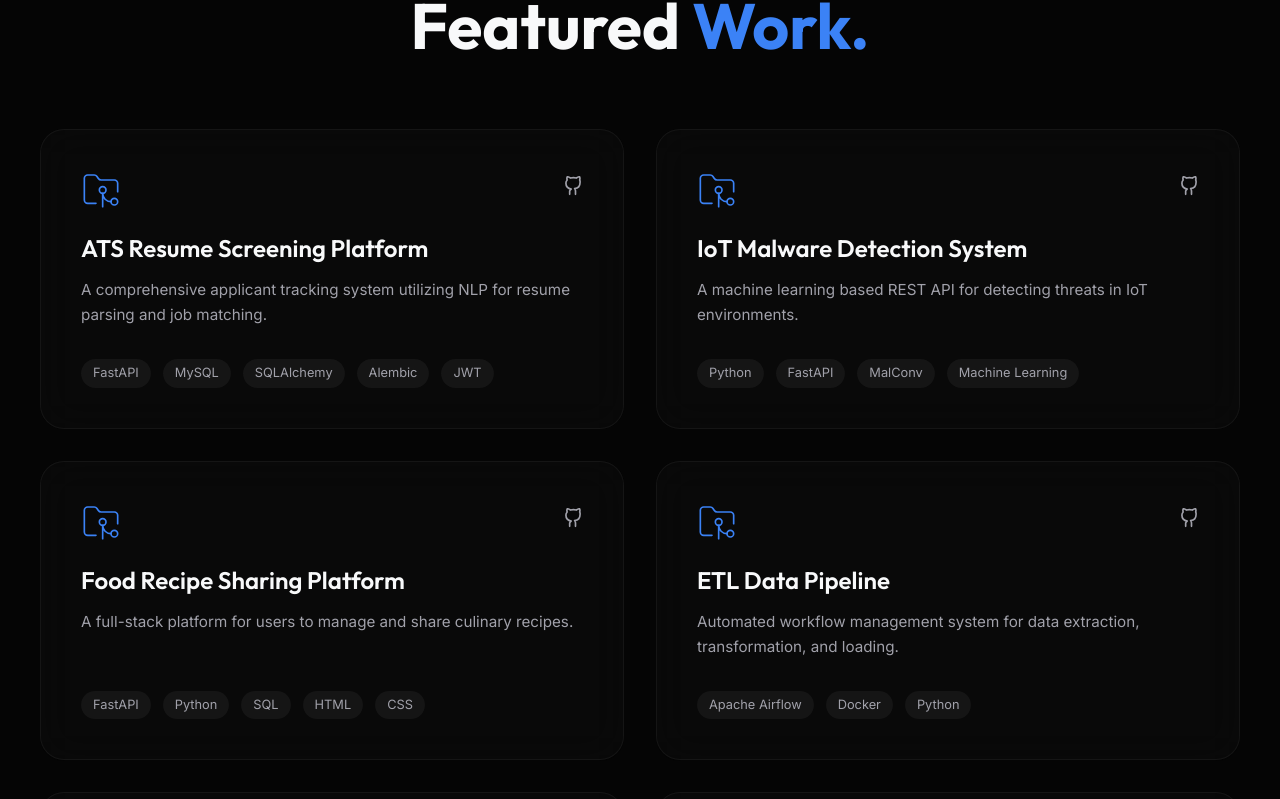
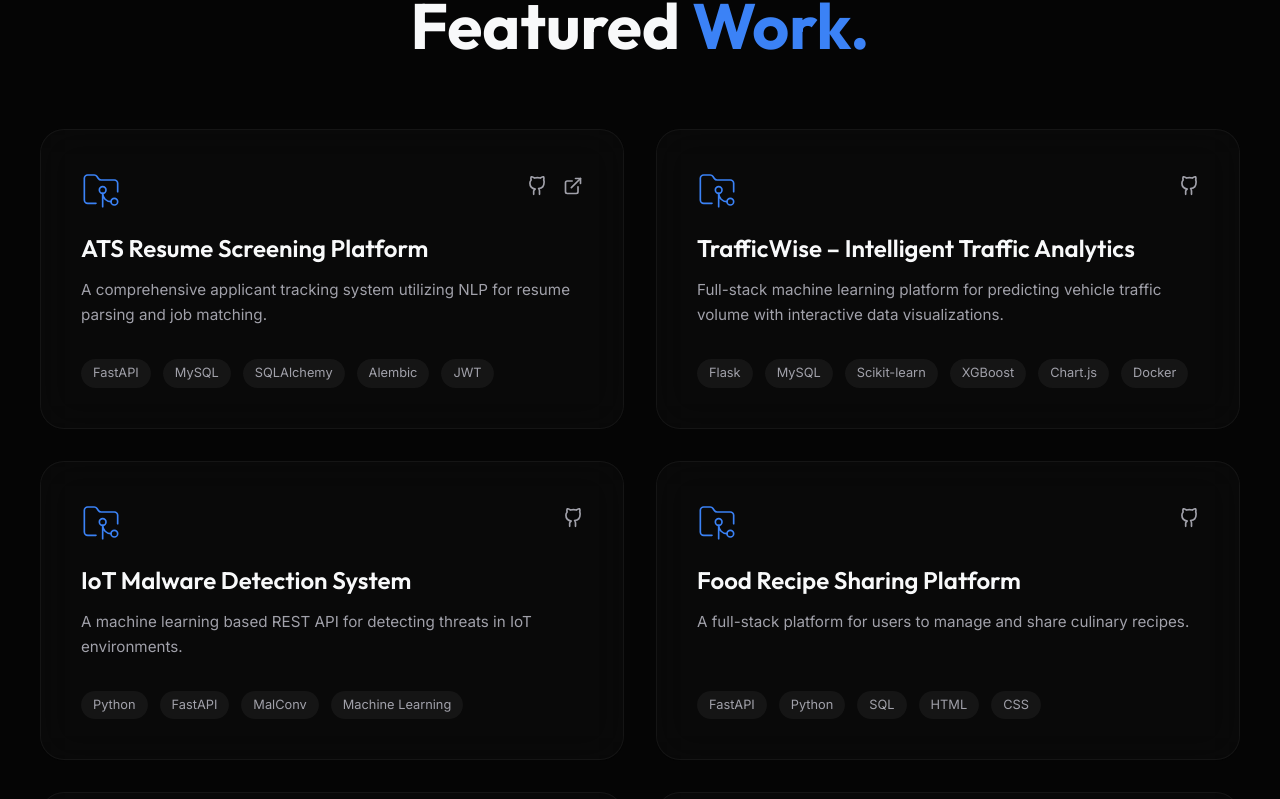
Before and after one commit to KJoshiSaiGovind/portfolio-website, a Next.js app: page / in a window 1280 px wide. Shown: the part 4277-5076 px from the top of the page. Built offline with nearby package versions, Linux system fonts and the light colour scheme.

Commit message:
feat: add TrafficWise project and update ATS live link

```diff
--- a/data/projects.ts
+++ b/data/projects.ts
@@ -11,9 +11,25 @@ export const projects = [
     ],
     architecture: "Implemented Repository Pattern and Service Layer for maintainable database design.",
     github: "https://github.com/KJoshiSaiGovind",
-    live: "#",
+    live: "https://ats-analyzer-chi.vercel.app/",
     problem: "Recruiters spend too much time manually screening resumes.",
     solution: "Automated the process using NLP techniques to instantly match candidates to job descriptions.",
+  },
+  {
+    title: "TrafficWise – Intelligent Traffic Analytics",
+    description: "Full-stack machine learning platform for predicting vehicle traffic volume with interactive data visualizations.",
+    tech: ["Flask", "MySQL", "Scikit-learn", "XGBoost", "Chart.js", "Docker"],
+    features: [
+      "REST APIs for real-time traffic prediction",
+      "Interactive dashboard with KPI cards and visualizations",
+      "Automatic evaluation of multiple regression models",
+      "Dockerized deployment with Gunicorn"
+    ],
+    architecture: "Flask backend serving ML models connected to MySQL with connection pooling.",
+    github: "https://github.com/KJoshiSaiGovind/UrbanTrafficAnalysis.git",
+    live: "#",
+    problem: "Lack of intelligent forecasting makes it difficult to anticipate and manage traffic congestion.",
+    solution: "Engineered a predictive ML pipeline with a comprehensive analytics dashboard to forecast peak hours and trends.",
   },
   {
     title: "IoT Malware Detection System",
```
